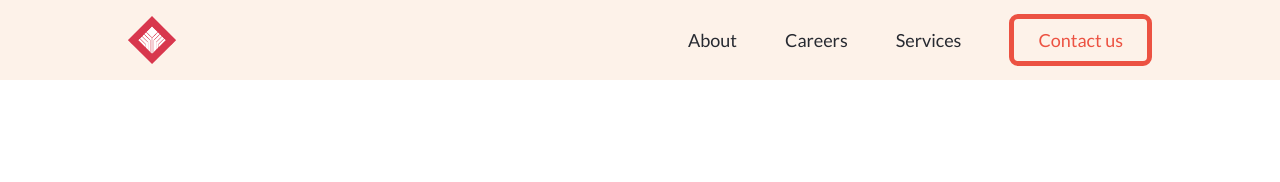
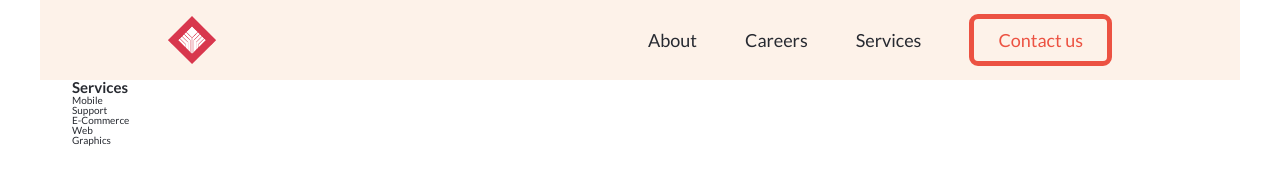
Before and after one commit to amejid/ytech-landing, a website: page index.html in a window 1280 px wide. Drawn offline with Linux system fonts and the light colour scheme.

Commit message:
Create services section structure

```diff
--- a/index.html
+++ b/index.html
@@ -22,7 +22,7 @@
     <link rel="stylesheet" href="css/styles.css" />
   </head>
   <body>
-    <header class="header">
+    <header class="header container">
       <a href="#">
         <img src="imgs/logo.png" alt="YTech logo" class="logo" />
       </a>
@@ -40,6 +40,25 @@
         </ul>
       </nav>
     </header>
+
+    <main>
+      <section class="section-hero">
+        <div class="hero container"></div>
+      </section>
+      <section class="section-services">
+        <div class="container">
+          <h2 class="heading-secondary">Services</h2>
+          <div class="partition"></div>
+          <div class="services">
+            <div>Mobile</div>
+            <div>Support</div>
+            <div>E-Commerce</div>
+            <div>Web</div>
+            <div>Graphics</div>
+          </div>
+        </div>
+      </section>
+    </main>
     <script src="js/main.js"></script>
   </body>
 </html>
```
